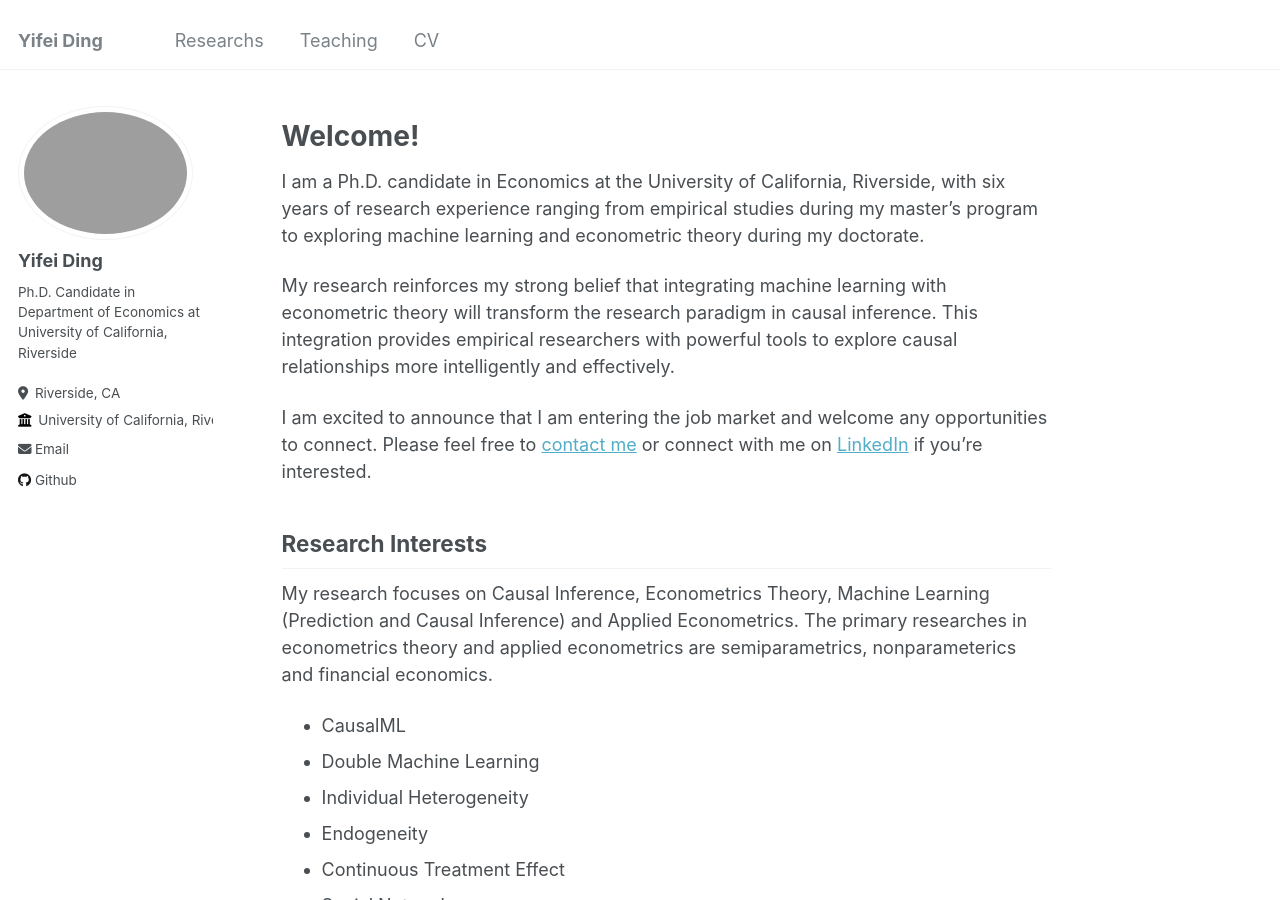
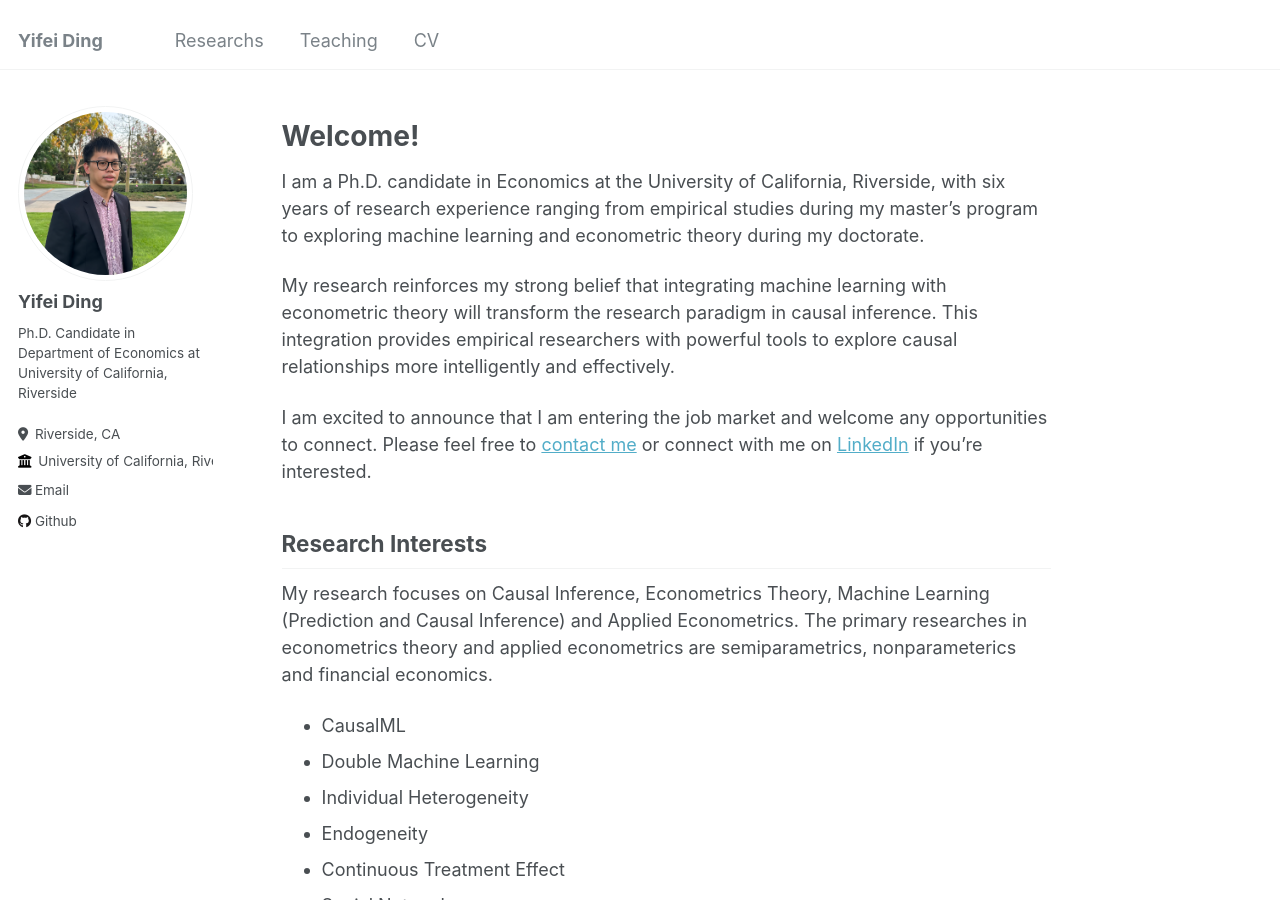
Before and after one commit to YifeiDing-UCR/YifeiDing-UCR.github.io, a Jekyll site: the page built from _pages/about.md, in a window 1280 px wide and 900 px high. Built offline with Jekyll 4.4.1, drawn with Linux system fonts in a browser that asks for light colours.

Commit message:
Update _config.yml

```diff
--- a/_config.yml
+++ b/_config.yml
@@ -21,7 +21,7 @@ repository               : "YifeiDing-UCR/yifeiding-ucr.github.io"
 #               Additional customization can be done by editing /_includes/author-profile.html
 author:
   # Biographic information
-  avatar           : "profile.png"
+  avatar           : "Headshot_use.png"
   name             : "Yifei Ding"
   pronouns         : # example: "she/her"
   bio              : "Ph.D. Candidate in Department of Economics at University of California, Riverside"
```
